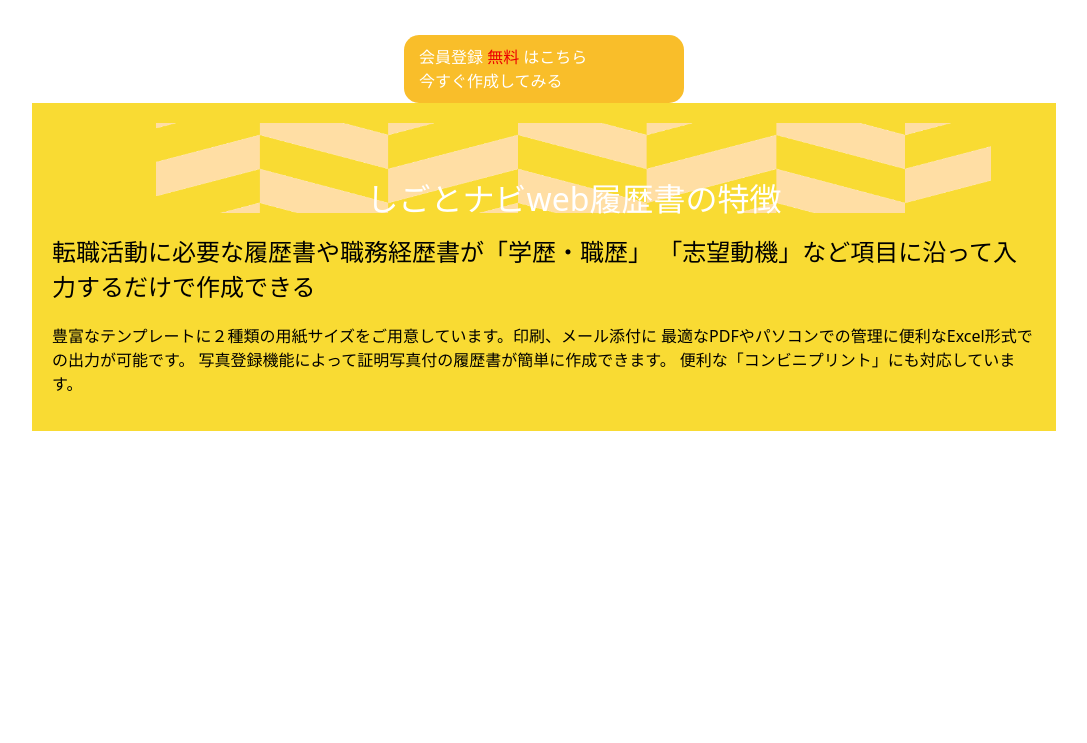
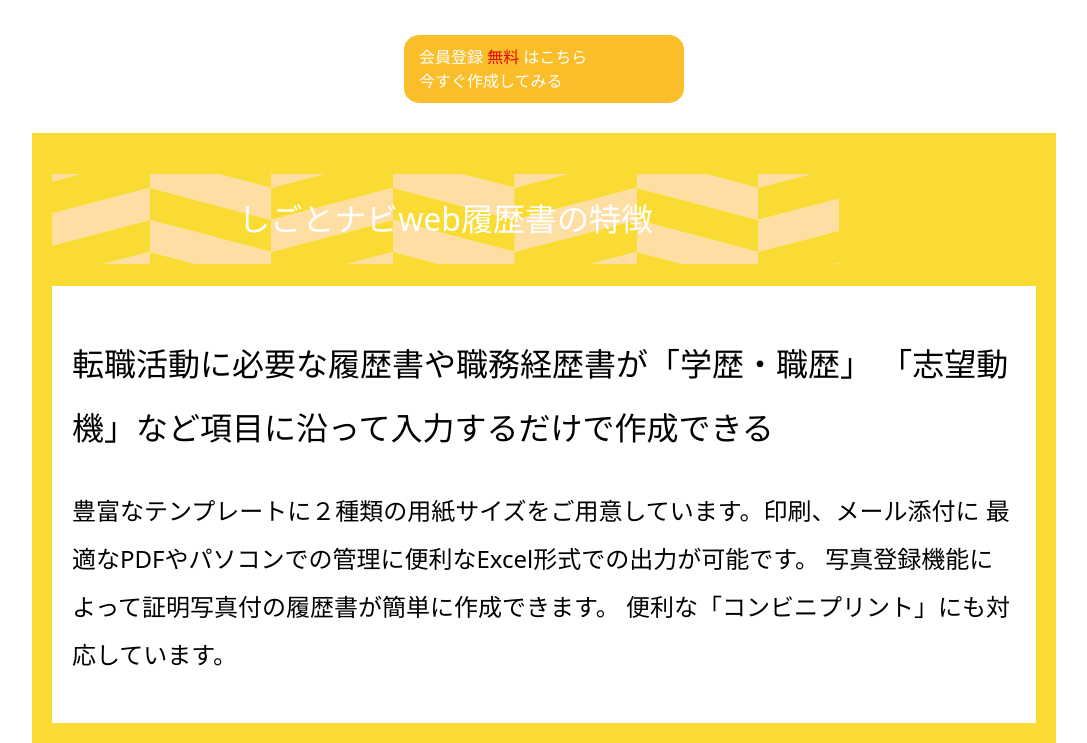
Before and after one commit to sherzot/lisShigoto2, a plain HTML site: page index.html in a window 1280 px wide. Shown: the part 750-1493 px from the top of the page, without its empty margins (96-1183 px from the left). Before the commit the page ends 1181 px from the top, so only its background shows below. Drawn offline with nearby package versions, Linux system fonts and the light colour scheme; a web font is replaced by a local one.

Commit message:
SCSS update

```diff
--- a/style/style.scss
+++ b/style/style.scss
@@ -42,14 +42,13 @@ body {
 		img{
 			width: 100%;
 			height: 750px;
-			padding-bottom: 30px;
+			margin-bottom: 30px;
 		}
 		.header-button {
 			width: 100%;
 			max-width: 250px;
 			display: block;
 			margin: auto;
-			justify-content: center;
 			background-color: rgb(249, 190, 42);
 			color: #fff;
 			padding: 10px 15px;
@@ -69,20 +68,35 @@ body {
 		}
 	}
 	.content{
+		margin-top: 30px;
 		box-sizing: border-box;
 		padding: 20px;
 		width: 100%;
 		background-color: #f8d510d9;
 		.content-top-text{
-			padding: 30px;
-			width: 100%;
-			height: 30px;
-			background: url("../images/content-h1.png") no-repeat center;
-			background-size: 80%;
-
+			display: block;
+			margin: auto;
 			h1{
+				background: url("../images/content-h1.png") no-repeat center;
+				background-size: 100%;
 				text-align: center;
 				color: #fff;
+				line-height: 30px;
+				padding: 30px;
+				width: 80%;
+				box-sizing: border-box;
+			}
+		}
+		.content-box{
+			background-color: #fff;
+			color: #000;
+			padding: 20px;
+			line-height: 2;
+			h2{
+				font-size: 32px;
+			}
+			p{
+				font-size: 24px;
 			}
 		}
 	}
```
Also changed, not shown: style/style.css, 1 other file.
